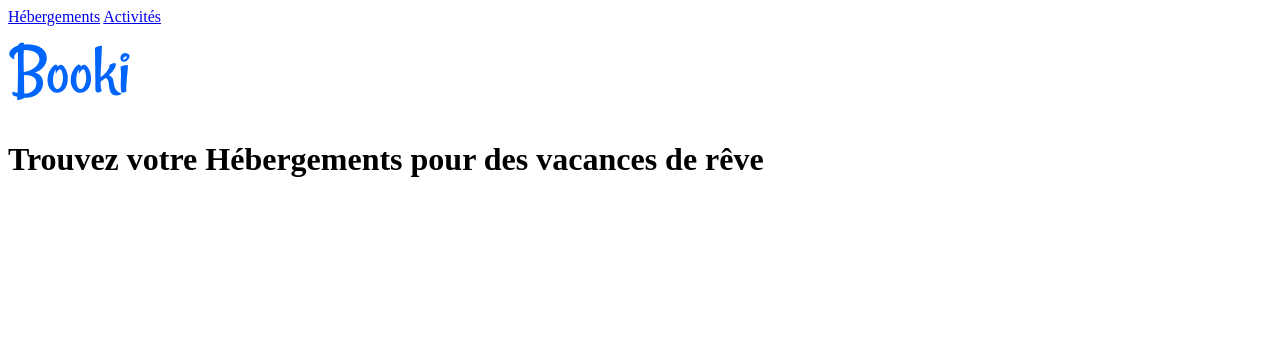
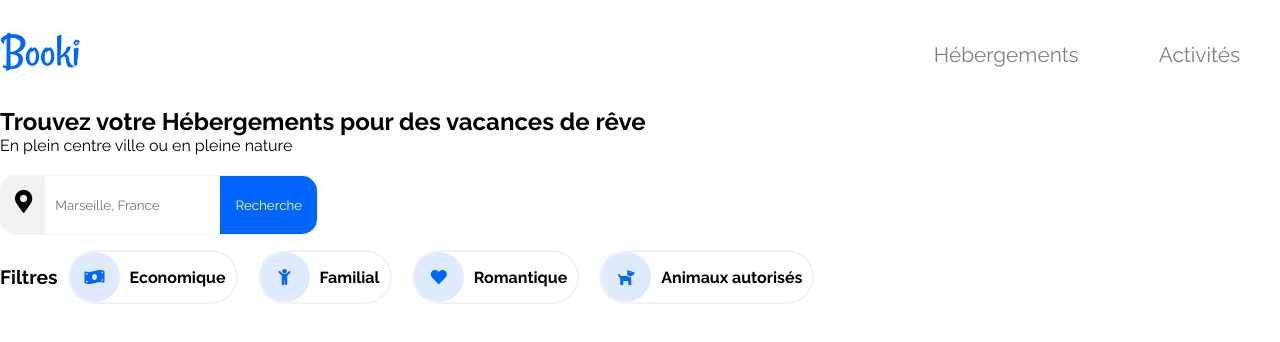
Before and after one commit to ArthurDenis62/Projet-2_Booki, a plain HTML site: page index.html in a window 1280 px wide. Drawn offline with Linux system fonts and the light colour scheme.

Commit message:
Projet-2-Booki

```diff
--- a/css/style.css
+++ b/css/style.css
@@ -7,9 +7,23 @@
     box-sizing: border-box;
 }
 
+:root {
+    --blue: #0065FC;
+    --light-blue: #DEEBFF;
+    --grey: #F2F2F2;
+}
+
 body {
     max-width: 1440px;
     margin: auto;
+}
+
+h1 {
+    font-size: 150%;
+}
+
+h2 {
+    font-size: 120%;
 }
 
 header {
@@ -52,6 +66,95 @@ header img {
     width: 125px;
 }
 
+/************************************
+*       Titre + Recherche-box       *
+************************************/
+
 h1 {
     margin-bottom: 0px;
 }
+
+.soustitle {
+    display: block;
+    margin-bottom: 20px;
+}
+
+.recherche-box {
+    display: inline-block;
+    border: 1px solid var(--grey);
+    border-radius: 15px;
+    width: auto;
+}
+
+.recherche-box .fa-map-marker-alt {
+    display: inline-block;
+    padding: 14px;
+    height: 58px;
+    font-size: 23px;
+    background-color: var(--grey);
+    border-radius: 15px 0px 0px 15px;
+}
+
+.recherche-box input {
+    outline: none;
+    height: 52px;
+    margin-left: -5px;
+    border: none;
+    padding: 10px;
+}
+
+.recherche-box button {
+    background-color: var(--blue);
+    color: white;
+    height: 58px;
+    border: none;
+    border-radius: 0px 15px 15px 0px;
+    padding: 15px;
+    cursor: pointer;
+}
+
+.recherche-box button .fa-search {
+    display: none;
+}
+
+/************************************
+*              Filtres              *
+************************************/
+
+#filtrer {
+    display: flex;
+    align-items: center;
+    margin-top: 15px;
+}
+
+#filtrer .filtre-box {
+    margin: 0px 10px;
+    border-radius: 30px;
+    border: 2px solid var(--grey);
+    display: flex;
+    align-items: center;
+    font-weight: bold;
+    cursor: pointer;
+    transition: background-color 0.3s;
+}
+
+#filtrer .filtre-box i {
+    background-color: var(--light-blue);
+    height: 50px;
+    width: 50px;
+    display: inline-block;
+    border-radius: 100%;
+    color: var(--blue);
+    display: flex;
+    align-items: center;
+    justify-content: center;
+}
+
+#filtrer .filtre-box:hover {
+    transition: background-color 0.3s;
+    background-color: var(--light-blue);
+}
+
+#filtrer .filtre-box .text {
+    padding: 0px 10px;
+}
--- a/index.html
+++ b/index.html
@@ -5,9 +5,9 @@
     <meta http-equiv="X-UA-Compatible" content="IE=edge">
     <meta name="viewport" content="width=device-width, initial-scale=1.0">
     <title>HEADER Booki</title>
-    <link rel="stylesheet" type="text.css" href="css/style.css">
-    <link rel="stylesheet" type="text.css" href="css/tablette.css" media="screen and (max-width: 992px)">
-    <link rel="stylesheet" type="text.css" href="css/mobile.css" media="screen and (max-width: 768px)">
+    <link rel="stylesheet" type="text/css" href="css/style.css">
+    <link rel="stylesheet" type="text/css" href="css/tablette.css" media="screen and (max-width: 992px)">
+    <link rel="stylesheet" type="text/css" href="css/mobile.css" media="screen and (max-width: 768px)">
     <link rel="stylesheet" href="https://cdnjs.cloudflare.com/ajax/libs/font-awesome/5.15.4/css/all.min.css" integrity="sha512-1ycn6IcaQQ40/MKBW2W4Rhis/DbILU74C1vSrLJxCq57o941Ym01SwNsOMqvEBFlcgUa6xLiPY/NS5R+E6ztJQ==" crossorigin="anonymous" referrerpolicy="no-referrer">
     <link rel="preconnect" href="https://font.googleapix.com">
     <link rel="preconnect" href="https://font.gstatic.com" crossorigin>
@@ -27,6 +27,34 @@
     </header>
     <main>
         <h1>Trouvez votre Hébergements pour des vacances de rêve</h1>
+        <span class="soustitle">En plein centre ville ou en pleine nature</span>
+        <div class="recherche-box">
+            <i class="fas fa-map-marker-alt"></i>
+            <input type="text" placeholder="Marseille, France">
+            <button>
+                <span>Recherche</span>
+                <i class="fas fa-search"></i>
+            </button>
+        </div>
+        <section id="filtrer">
+            <h2>Filtres</h2>
+            <span class="filtre-box">
+                <i class="fas fa-money-bill-wave"></i>
+                <span class="text">Economique</span>
+            </span>
+            <span class="filtre-box">
+                <i class="fas fa-child"></i>
+                <span class="text">Familial</span>
+            </span>
+            <span class="filtre-box">
+                <i class="fas fa-heart"></i>
+                <span class="text">Romantique</span>
+            </span>
+            <span class="filtre-box">
+                <i class="fas fa-dog"></i>
+                <span class="text">Animaux autorisés</span>
+            </span>
+        </section>
     </main>
 </body>
 </html>
```
